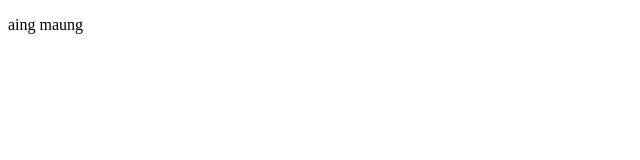
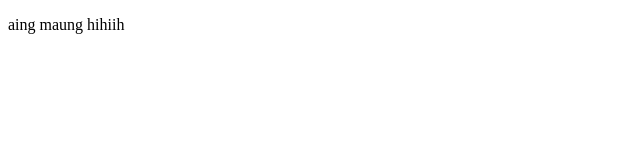
Before and after one commit to Yaaa07/bebass, a plain HTML site: page index.html in a window 1280 px wide. Shown: the full height of the page, 0-640 px from the left. Drawn offline with Linux system fonts and the light colour scheme.

Commit message:
feat: add a

```diff
--- a/index.html
+++ b/index.html
@@ -6,6 +6,8 @@
     <title>Document</title>
 </head>
 <body>
-    <p>aing maung</p>
+    <p>aing maung
+        <a>hihiih</a>
+    </p>
 </body>
 </html>
```
